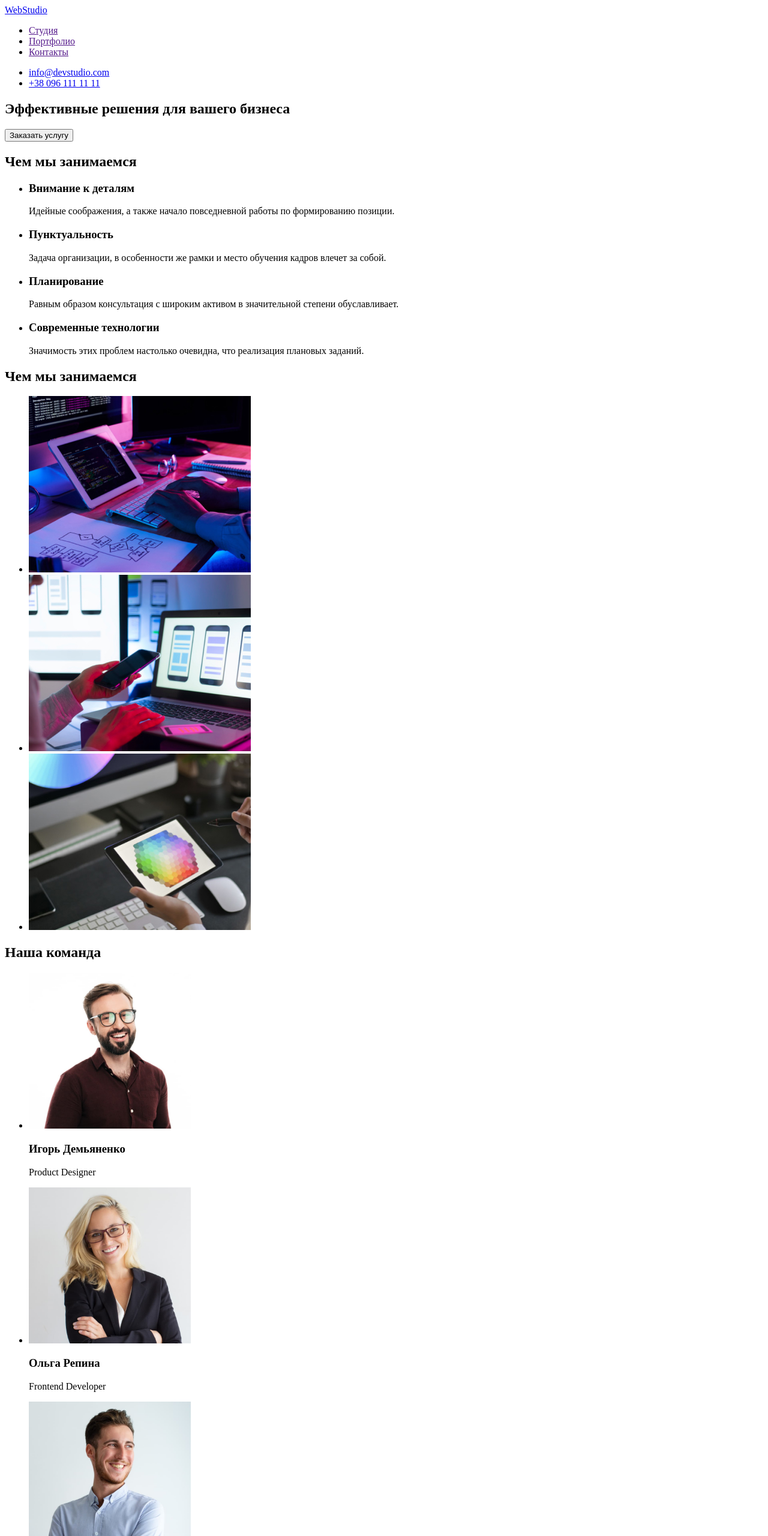
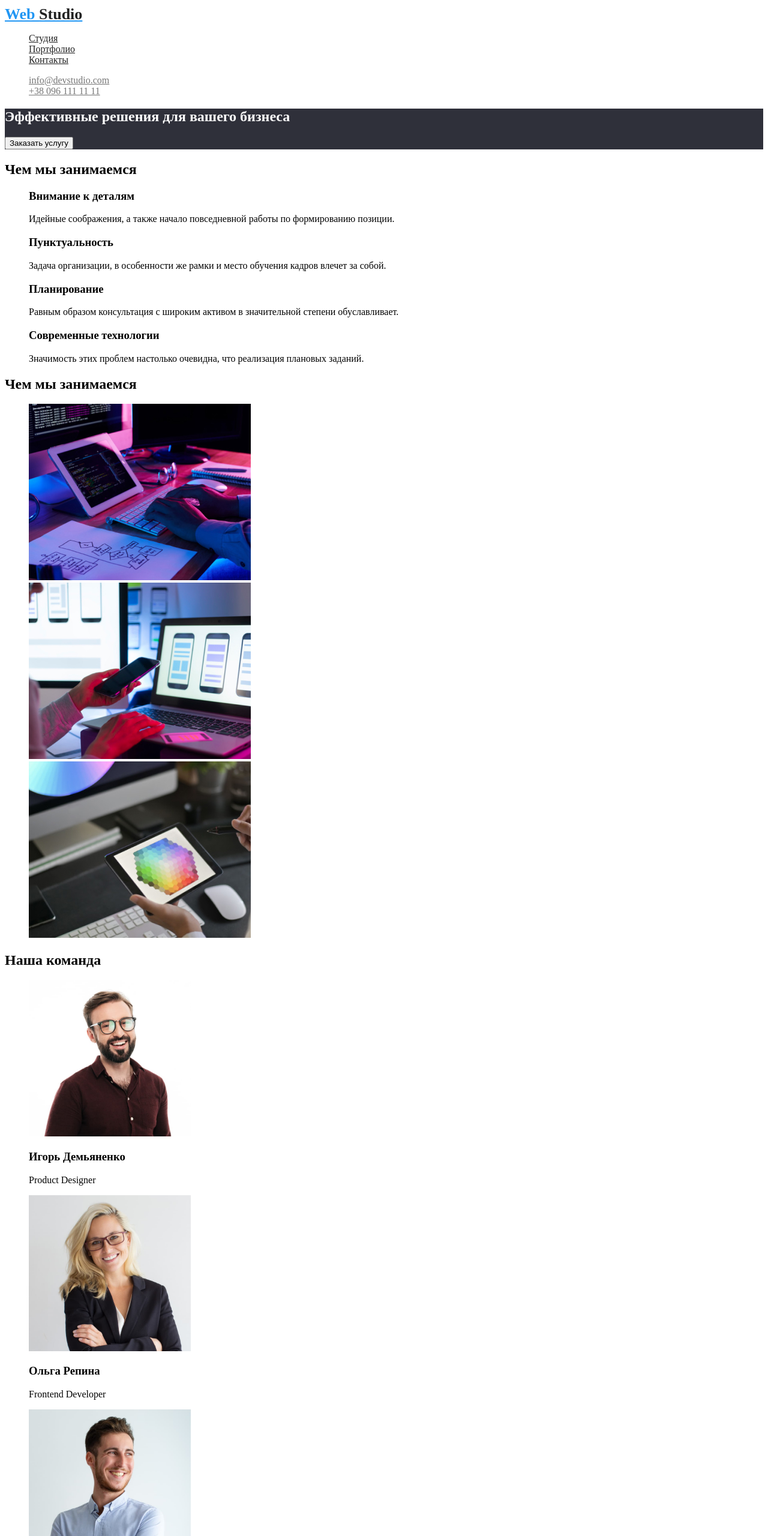
Before and after one commit to Marina-Chuhlib/goit-markup-hw-01, a plain HTML site: page index.html in a window 1280 px wide. Shown: the top 2560 px of the page at 60% size. Drawn offline with Linux system fonts and the light colour scheme.

Commit message:
Добавление ссылки в адрес
ссылка на карту

```diff
--- /dev/null
+++ b/css/styles.css
@@ -0,0 +1,50 @@
+:root {
+  --primary-text-color: #ffffff;
+  --title-text-color: #212121;
+  --accent-color: #2196f3;
+}
+
+.page {
+  background-color: #ffffff;
+}
+
+.logo {
+  font-family: 'Raleway';
+  font-style: normal;
+  font-weight: 700;
+  font-size: 26px;
+  line-height: 31px;
+}
+
+.list {
+  list-style: none;
+}
+
+/* Nav */
+.logo {
+  color: var(--accent-color);
+}
+.desc {
+  color: var(--title-text-color);
+}
+.nav-link {
+  color: var(--title-text-color);
+}
+.nav-link:hover,
+.contacts-link:hover,
+.nav-link:focus,
+.contacts-link:focus {
+  color: var(--accent-color);
+}
+
+.contacts-link {
+  color: #757575;
+}
+
+.hero {
+  background-color: #2f303a;
+}
+
+.hero-title {
+  color: #ffffff;
+}
--- a/index.html
+++ b/index.html
@@ -1,45 +1,50 @@
 <!DOCTYPE html>
 <html lang="ru">
   <head>
-    <meta charset="UTF-8">
-    <meta http-equiv="X-UA-Compatible" content="IE=edge">
-    <meta name="viewport" content="width=device-width, initial-scale=1.0">
+    <meta charset="UTF-8" />
+    <meta http-equiv="X-UA-Compatible" content="IE=edge" />
+    <meta name="viewport" content="width=device-width, initial-scale=1.0" />
     <title>Студия</title>
+    <link rel="stylesheet" href="./css/styles.css" />
   </head>
-<body>
+  <body class="page">
     <header>
       <nav>
-            <a href="./index.html">WebStudio</a>
-        <ul>
-            <li><a href="">Студия</a></li>
-            <li><a href="">Портфолио</a></li>
-            <li><a href="">Контакты</a></li>
+        <a href="./index.html" class="logo">Web <span class="desc">Studio</span> </a>
+        <ul class="nav list">
+          <li><a href="" class="nav-link">Студия</a></li>
+          <li><a href="" class="nav-link">Портфолио</a></li>
+          <li><a href="" class="nav-link">Контакты</a></li>
         </ul>
       </nav>
-        <ul>
-            <li><a href="mailto:info@devstudio.com">info@devstudio.com</a></li>
-            <li><a href="tel:+380961111111">+38 096 111 11 11</a></li>
+      <ul class="contacts list">
+        <li><a href="mailto:info@devstudio.com" class="contacts-link">info@devstudio.com</a></li>
+        <li><a href="tel:+380961111111" class="contacts-link">+38 096 111 11 11</a></li>
       </ul>
     </header>
     <main>
-<section>
-<h1>Эффективные решения для вашего бизнеса</h1>
+      <section class="hero">
+        <h1 class="hero-title">Эффективные решения для вашего бизнеса</h1>
         <button type="button">Заказать услугу</button>
       </section>
       <section>
         <h2>Чем мы занимаемся</h2>
-    <ul>
+        <ul class="features list">
           <li>
             <h3>Внимание к деталям</h3>
             <p>Идейные соображения, а также начало повседневной работы по формированию позиции.</p>
           </li>
           <li>
             <h3>Пунктуальность</h3>
-            <p>Задача организации, в особенности же рамки и место обучения кадров влечет за собой.</p>
+            <p>
+              Задача организации, в особенности же рамки и место обучения кадров влечет за собой.
+            </p>
           </li>
           <li>
             <h3>Планирование</h3>
-            <p>Равным образом консультация с широким активом в значительной степени обуславливает.</p>
+            <p>
+              Равным образом консультация с широким активом в значительной степени обуславливает.
+            </p>
           </li>
           <li>
             <h3>Современные технологии</h3>
@@ -49,20 +54,30 @@
       </section>
       <section>
         <h2>Чем мы занимаемся</h2>
-    <ul>
+        <ul class="preview list">
           <li>
             <a href="./index.html">
-                <img src="./images/box1.jpg"  alt="Работа за комьпютером" width="370" height="294">
+              <img src="./images/box1.jpg" alt="Работа за компьютером" width="370" height="294" />
             </a>
           </li>
           <li>
             <a href="./index.html">
-            <img src="./images/box2.jpg" alt="Ноутбук на столе и телефон в руках" width="370" height="294">
+              <img
+                src="./images/box2.jpg"
+                alt="Ноутбук на столе и телефон в руках"
+                width="370"
+                height="294"
+              />
             </a>
           </li>
           <li>
             <a href="./index.html">
-            <img src="./images/box3.jpg" alt="Спектр цвета на планшете"  width="370" height="294">
+              <img
+                src="./images/box3.jpg"
+                alt="Спектр цвета на планшете"
+                width="370"
+                height="294"
+              />
             </a>
           </li>
         </ul>
@@ -70,20 +85,39 @@
 
       <section>
         <h2>Наша команда</h2>
-    <ul>
-        <li><img src="./images/img.jpg" alt="Фотография Игоря Демьяненко" width="270" height="260">
+        <ul class="our-team list">
+          <li>
+            <img
+              src="./images/img.jpg"
+              alt="Фотография Игоря Демьяненко"
+              width="270"
+              height="260"
+            />
             <h3>Игорь Демьяненко</h3>
             <p lang="en">Product Designer</p>
           </li>
-        <li><img src="./images/img(1).jpg" alt="Фотография Ольга Репина"  width="270" height="260">
+          <li>
+            <img src="./images/img(1).jpg" alt="Фотография Ольга Репина" width="270" height="260" />
             <h3>Ольга Репина</h3>
             <p lang="en">Frontend Developer</p>
           </li>
-        <li><img src="./images/img(2).jpg" alt="Фотография Николай Тарасов" width="270" height="260">
+          <li>
+            <img
+              src="./images/img(2).jpg"
+              alt="Фотография Николай Тарасов"
+              width="270"
+              height="260"
+            />
             <h3>Николай Тарасов</h3>
             <p lang="en">Marketing</p>
           </li>
-        <li><img src="./images/img(3).jpg" alt="Фотография Михаил Ермаков" width="270" height="260">
+          <li>
+            <img
+              src="./images/img(3).jpg"
+              alt="Фотография Михаил Ермаков"
+              width="270"
+              height="260"
+            />
             <h3>Михаил Ермаков</h3>
             <p lang="en">UI Designer</p>
           </li>
@@ -91,10 +125,17 @@
       </section>
     </main>
     <footer>
-        <a href="./index.html">WebStudio</a>
+      <a href="./index.html" class="logo">Web <span>Studio</span> </a>
       <address>
-        <ul>
-            <li><p>г. Киев, пр-т Леси Украинки, 26 </p></li>
+        <ul class="adress list">
+          <li>
+            <a
+              href="https://goo.gl/maps/4daqSRLDoKhLsopt6"
+              target="_blank"
+              rel="noopener noreferrer"
+              >г. Киев, пр-т Леси Украинки, 26</a
+            >
+          </li>
           <li><a href="mailto:info@devstudio.com">info@devstudio.com</a></li>
           <li><a href="tel:+380961111111">+38 096 111 11 11</a></li>
         </ul>
```
Lines whose indentation alone changed are shown as unchanged.
